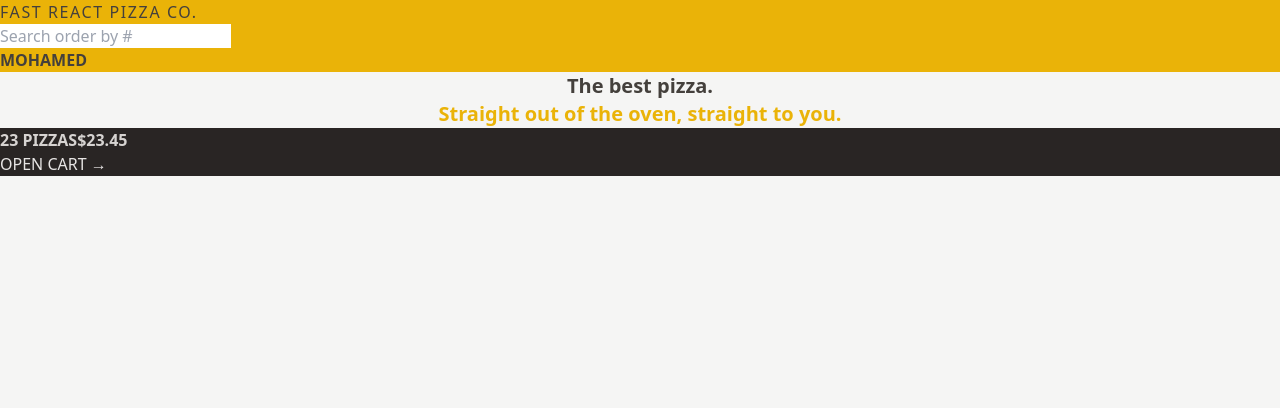
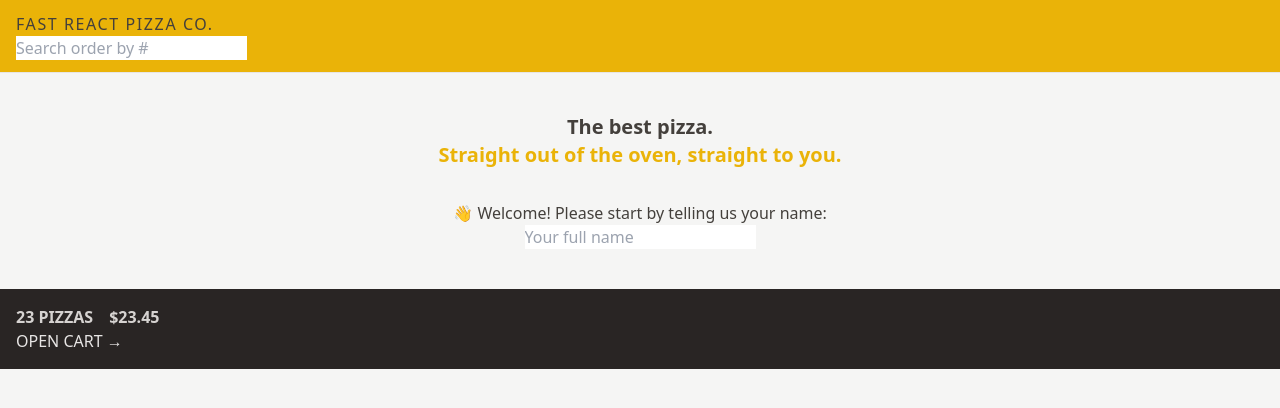
Before and after one commit to nidal1/fast-react-pizza, a React (Vite) app: page / in a window 1280 px wide. Shown: the top 408 px of the page. Built offline with nearby package versions, Linux system fonts and the light colour scheme.

Commit message:
the box model spacing borders and display

```diff
--- a/src/features/cart/CartOverview.jsx
+++ b/src/features/cart/CartOverview.jsx
@@ -2,8 +2,8 @@
 
 function CartOverview() {
   return (
-    <div className="bg-stone-800 text-stone-200 uppercase">
-      <p className="text-stone-300 font-semibold">
+    <div className="bg-stone-800 text-stone-200 uppercase p-4">
+      <p className="text-stone-300 font-semibold space-x-4">
         <span>23 pizzas</span>
         <span>$23.45</span>
       </p>
--- a/src/features/user/Username.jsx
+++ b/src/features/user/Username.jsx
@@ -1,3 +1,3 @@
 export default function Username() {
-  return <div className="font-semibold">Mohamed</div>;
+  return <div className="hidden text-sm font-semibold">Mohamed</div>;
 }
--- a/src/ui/Header.jsx
+++ b/src/ui/Header.jsx
@@ -4,7 +4,7 @@
 
 export default function Header() {
   return (
-    <header className="bg-yellow-500 uppercase">
+    <header className="bg-yellow-500 uppercase px-4 py-3 border-b border-stone-200">
       <Link to={'/'} className="uppercase tracking-widest">
         Fast React Pizza Co.
       </Link>
--- a/src/ui/Home.jsx
+++ b/src/ui/Home.jsx
@@ -1,13 +1,17 @@
+import CreateUser from '../features/user/CreateUser';
+
 function Home() {
   return (
-    <div>
-      <h1 className="text-center text-xl font-semibold">
+    <div className="my-10 text-center">
+      <h1 className="text-xl font-semibold mb-8">
         The best pizza.
         <br />
         <span className="text-yellow-500">
           Straight out of the oven, straight to you.
         </span>
       </h1>
+
+      <CreateUser />
     </div>
   );
 }
```
